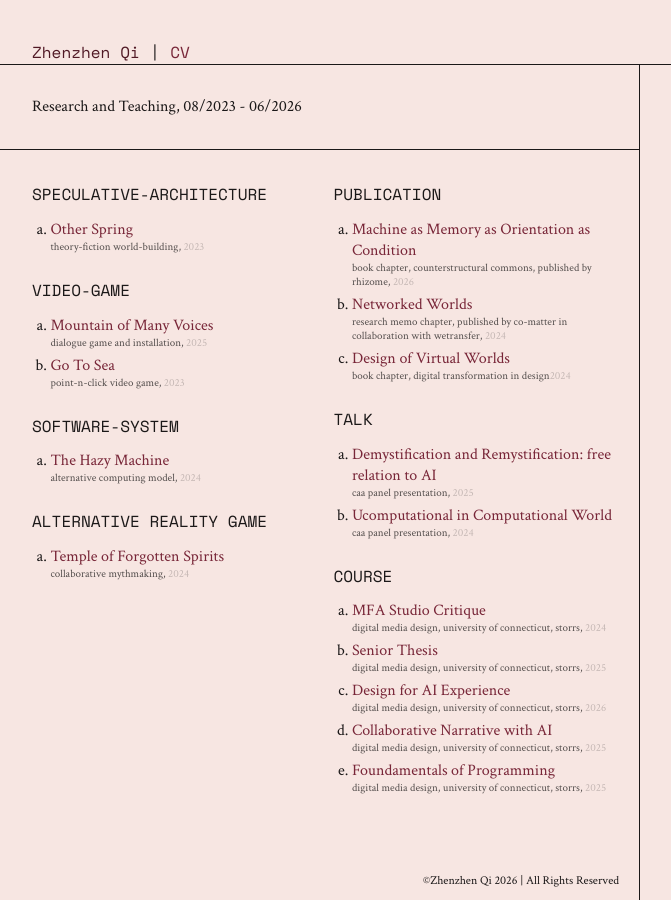
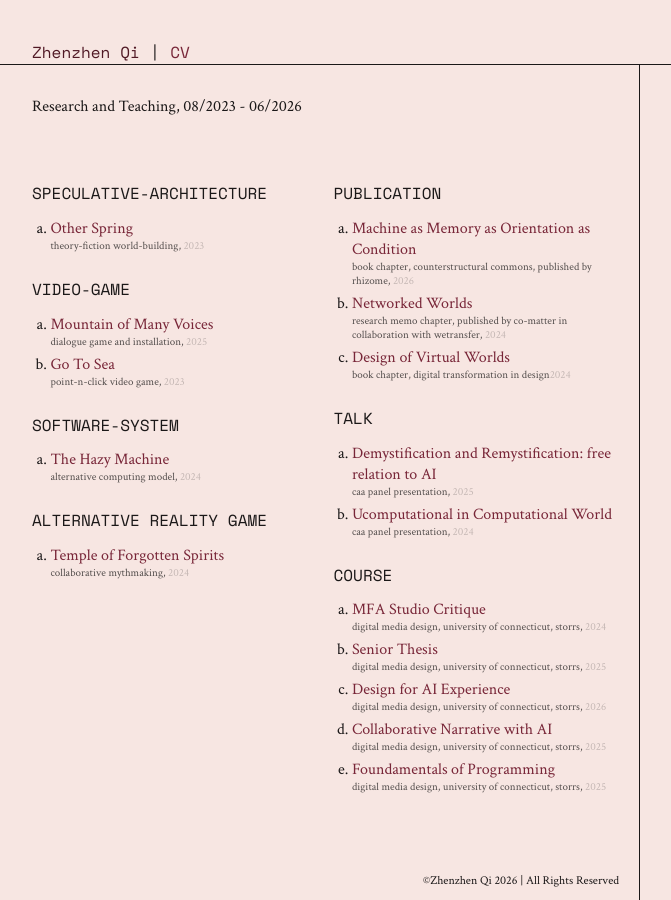
Before and after one commit to zhenzhenqi/zhenzhenqi, a Jekyll site: the page built from index.md, in a window 1280 px wide. Shown: the whole page, without its empty margins (0-671 px from the left). Built offline with Jekyll 4.4.1, drawn with Linux system fonts in a browser that asks for light colours.

Commit message:
Remove divider below research summary

```diff
--- a/assets/css/main.scss
+++ b/assets/css/main.scss
@@ -48,7 +48,7 @@ ul, ol { margin: 0; }
 .row .col::-webkit-scrollbar-thumb { background:#8e9a96; }
 
 #left { border-right:1px solid #1b1818; padding-left:0; padding-right:0; padding-top:4rem; flex:3 0 400px; transform:translateZ(0); }
-#left .portfolio-summary { box-sizing:border-box; width:100%; margin:0; padding:2rem; border-bottom:1px solid #1b1818; font-family:inherit; font-size:1rem; font-weight:400; }
+#left .portfolio-summary { box-sizing:border-box; width:100%; margin:0; padding:2rem; font-family:inherit; font-size:1rem; font-weight:400; }
 #left .project-list { column-count:2; column-gap:1rem; padding:2rem 20px 0 2rem; }
 .type-group { break-inside:avoid; margin-bottom:1.5rem; }
 .section-title { text-transform:uppercase; margin:.8rem 0; }
```
